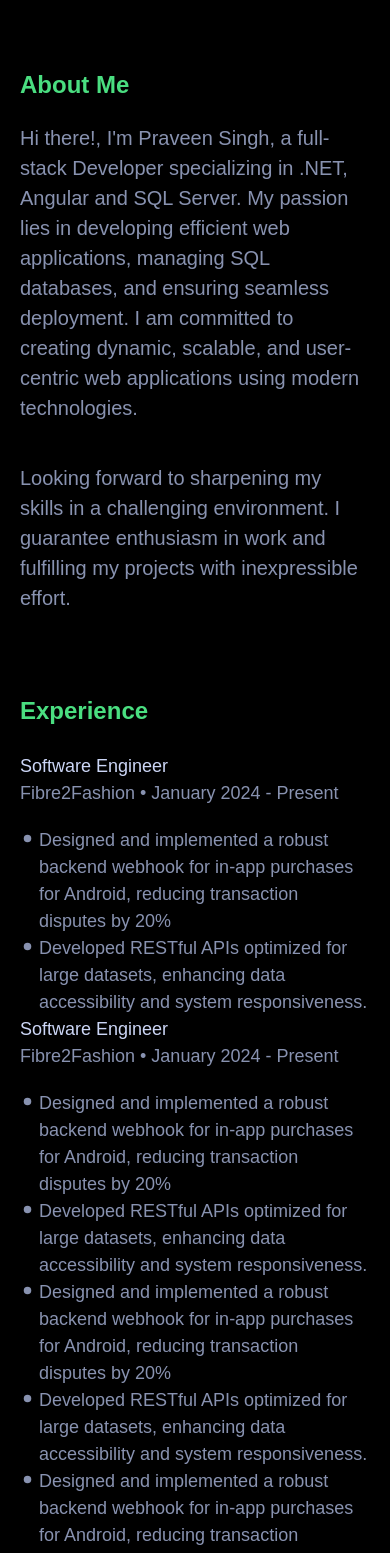
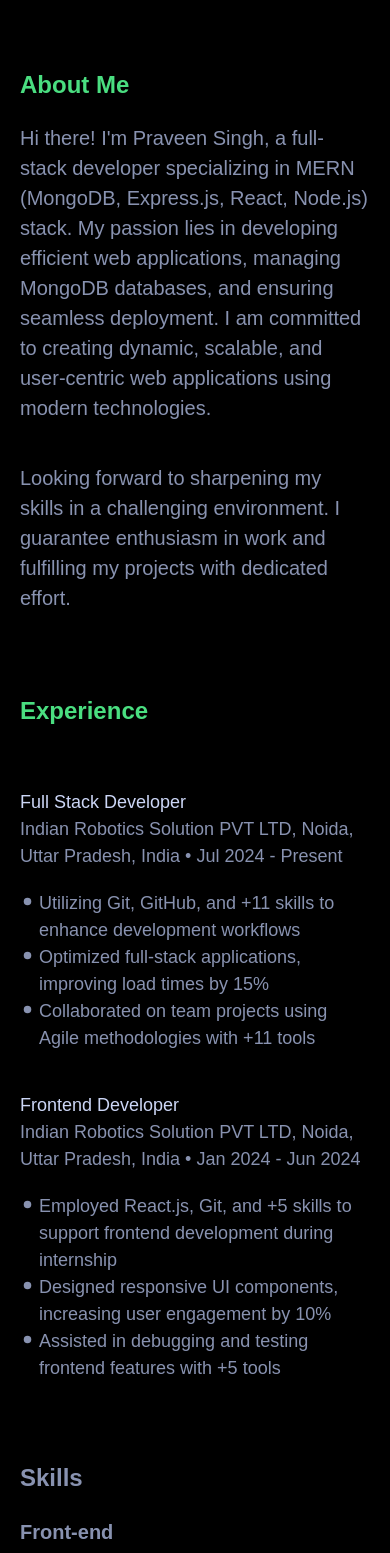
Before and after one commit to thepravinsingh/praveen_portfolio, a Next.js app: page / in a window 390 px wide. Shown: the part 780-2333 px from the top of the page. Built offline with nearby package versions, Linux system fonts and the light colour scheme.

Commit message:
Update AboutMe, Experience, and Projects components; revise personal details, enhance project descriptions, and improve layout

```diff
--- a/app/components/AboutMe.tsx
+++ b/app/components/AboutMe.tsx
@@ -1,20 +1,19 @@
-
 export default function AboutMe() {
   return (
     <div className="" id="about-ms">
       <h3 className="greenTextColor font-bold mb-5">About Me</h3>
       <div className="flex flex-col gap-10 max-w-[750px]">
         <h4 className="greyTextColor">
-          Hi there!, I&apos;m Praveen Singh, a full-stack Developer specializing
-          in .NET, Angular and SQL Server. My passion lies in developing
-          efficient web applications, managing SQL databases, and ensuring
-          seamless deployment. I am committed to creating dynamic, scalable, and
-          user-centric web applications using modern technologies.
+          Hi there! I'm Praveen Singh, a full-stack developer specializing in
+          MERN (MongoDB, Express.js, React, Node.js) stack. My passion lies in
+          developing efficient web applications, managing MongoDB databases, and
+          ensuring seamless deployment. I am committed to creating dynamic,
+          scalable, and user-centric web applications using modern technologies.
         </h4>
         <h4 className="greyTextColor">
           Looking forward to sharpening my skills in a challenging environment.
           I guarantee enthusiasm in work and fulfilling my projects with
-          inexpressible effort.
+          dedicated effort.
         </h4>
       </div>
     </div>
--- a/app/components/Experience.tsx
+++ b/app/components/Experience.tsx
@@ -3,22 +3,23 @@ import { GoDotFill } from "react-icons/go";
 export default function Experience() {
   const experiences = [
     {
-      title: "Software Engineer",
-      company: "Fibre2Fashion • January 2024 - Present",
+      title: "Full Stack Developer",
+      company:
+        "Indian Robotics Solution PVT LTD, Noida, Uttar Pradesh, India • Jul 2024 - Present",
       achievements: [
-        "Designed and implemented a robust backend webhook for in-app purchases for Android, reducing transaction disputes by 20%",
-        "Developed RESTful APIs optimized for large datasets, enhancing data accessibility and system responsiveness.",
+        "Utilizing Git, GitHub, and +11 skills to enhance development workflows",
+        "Optimized full-stack applications, improving load times by 15%",
+        "Collaborated on team projects using Agile methodologies with +11 tools",
       ],
     },
     {
-      title: "Software Engineer",
-      company: "Fibre2Fashion • January 2024 - Present",
+      title: "Frontend Developer",
+      company:
+        "Indian Robotics Solution PVT LTD, Noida, Uttar Pradesh, India • Jan 2024 - Jun 2024",
       achievements: [
-        "Designed and implemented a robust backend webhook for in-app purchases for Android, reducing transaction disputes by 20%",
-        "Developed RESTful APIs optimized for large datasets, enhancing data accessibility and system responsiveness.",
-        "Designed and implemented a robust backend webhook for in-app purchases for Android, reducing transaction disputes by 20%",
-        "Developed RESTful APIs optimized for large datasets, enhancing data accessibility and system responsiveness.",
-        "Designed and implemented a robust backend webhook for in-app purchases for Android, reducing transaction disputes by 20%",
+        "Employed React.js, Git, and +5 skills to support frontend development during internship",
+        "Designed responsive UI components, increasing user engagement by 10%",
+        "Assisted in debugging and testing frontend features with +5 tools",
       ],
     },
   ];
@@ -26,11 +27,11 @@ export default function Experience() {
   return (
     <div id="experience">
       <h3 className="greenTextColor font-bold mb-5">Experience</h3>
-      <div className="flex flex-col gap-15 mt-6">
+      <div className="flex flex-col gap-15">
         {experiences.map((exp, index) => (
           <div
             key={index}
-            className="greyTextColor w-full sm:w-[75%] lg:w-[50%] flex flex-col gap-5"
+            className="greyTextColor w-full sm:w-[75%] lg:w-[50%] flex flex-col gap-5 mt-10"
           >
             <div>
               <p className="whiteGreyTextColor">{exp.title}</p>
--- a/app/components/Projects.jsx
+++ b/app/components/Projects.jsx
@@ -1,66 +1,42 @@
-
 import Image from "next/image";
 import { memo } from "react";
 import { GoDotFill } from "react-icons/go";
 
 const projectsData = [
   {
-    title: "Media Management Platform",
+    title: "ERP Management System",
     description: [
-      "This project aimed to tackle the complexities sues freql regulatory risks, diverting attention away from strategic thinking and creative endeavours.",
-      "Our objective was to streamline the media planning process, minimizing errors and ensuring compliance, allowing teams to focus on strategic decision-making and creativity.",
+      "This project aimed to streamline operations by developing a comprehensive ERP management system, addressing challenges in inventory management, order processing, customer management, and reporting.",
+      "The system integrates seamlessly with external platforms like Indian Robo Store and Drone Service Center, enabling efficient workflows and enhancing decision-making capabilities.",
     ],
     techStack: [
-      "Angular",
-      ".NET Framework",
-      "SQL Server",
-      "Microsoft IIS",
-      "Firebase",
-      "CI/CD",
+      "React.js",
+      "Redux.js",
+      "MongoDB",
+      "NestJS",
+      "Material-UI",
+      "Tailwind CSS",
     ],
     image:
       "https://media.istockphoto.com/id/1428709516/photo/shopping-online-woman-hand-online-shopping-on-laptop-computer-with-virtual-graphic-icon.jpg?s=612x612&w=0&k=20&c=ROAncmFL4lbSQdU4VOhyXu-43ngzfEqHE5ZZAw5FtYk=",
     aosImage: "fade-right",
   },
   {
-    title: "Smile Analysis Web Application",
+    title: "Indian Robo Store E-commerce Platform",
     description: [
-      "Developed and deployed a smile detection application for elderly residents in Japanese old age homes using computer vision and machine learning algorithms.",
-      "Designed and implemented a user-friendly interface using Angular with Flask backend to analyze smiles in real-time.",
+      "Developed a fully functional e-commerce platform for Indian Robo Store, a marketplace specializing in robotics products, offering a seamless user experience with features like product browsing, secure checkout, order tracking, and payment integration.",
+      "Built using a scalable architecture to handle high traffic and support future enhancements.",
     ],
-    techStack: ["Angular", "Python", "SQL Server", "AWS"],
-    image:
-      "https://media.istockphoto.com/id/1428709516/photo/shopping-online-woman-hand-online-shopping-on-laptop-computer-with-virtual-graphic-icon.jpg?s=612x612&w=0&k=20&c=ROAncmFL4lbSQdU4VOhyXu-43ngzfEqHE5ZZAw5FtYk=",
-    aosImage: "fade-left",
-  },
-  {
-    title: "AI Receptionist",
-    description: [
-      "The project involves the implementation of a receptionist system for tourists and hotel guests, utilizing a multilingual AI avatar.",
-      "The system provides assistance and information to guests in multiple languages, enhancing their overall experience while streamlining hotel operations.",
-    ],
-    techStack: ["Node.js", "Python", "OpenAI API", "Nginx"],
+    techStack: ["Next.js", "Tailwind CSS", "NestJS", "MongoDB", "REST APIs"],
     image:
       "https://media.istockphoto.com/id/1428709516/photo/shopping-online-woman-hand-online-shopping-on-laptop-computer-with-virtual-graphic-icon.jpg?s=612x612&w=0&k=20&c=ROAncmFL4lbSQdU4VOhyXu-43ngzfEqHE5ZZAw5FtYk=",
     aosImage: "fade-right",
-  },
-  {
-    title: "DocuQuery AI",
-    description: [
-      "Developed an AI-powered document query system allowing users to upload PDFs and ask questions based on the document content.",
-      "Designed and integrated an Angular-based frontend with a Flask backend for seamless document processing.",
-      "Implemented role-based access control, ensuring only authorized users can manage documents.",
-    ],
-    techStack: ["Angular", "Tailwind CSS", "Flask (Python)", "MongoDB", "AWS"],
-    image:
-      "https://media.istockphoto.com/id/1428709516/photo/shopping-online-woman-hand-online-shopping-on-laptop-computer-with-virtual-graphic-icon.jpg?s=612x612&w=0&k=20&c=ROAncmFL4lbSQdU4VOhyXu-43ngzfEqHE5ZZAw5FtYk=",
-    aosImage: "fade-left",
   },
 ];
 
 function Project() {
   return (
-    <section id="project" >
+    <section id="project">
       <h3 className="font-semibold text-2xl sm:text-3xl lg:text-4xl greenTextColor mb-8 text-center sm:text-left">
         Things I&apos;ve Worked On
       </h3>
@@ -106,10 +82,7 @@ function Project() {
                 </div>
                 <ul className="flex flex-wrap gap-3 sm:gap-4 mt-4">
                   {project.techStack.map((tech, techIndex) => (
-                    <p
-                      key={techIndex}
-                      className="text-xs sm:text-sm"
-                    >
+                    <p key={techIndex} className="text-xs sm:text-sm">
                       {tech}
                     </p>
                   ))}
--- a/app/components/Skills.tsx
+++ b/app/components/Skills.tsx
@@ -2,11 +2,11 @@ import Image from "next/image";
 
 export default function Skills() {
   const frontends = [
-    {
-      name: "Angular",
-      logo: "https://cdn.jsdelivr.net/npm/devicon@2.16.0/icons/angular/angular-original.svg",
-      isInvertLogo: false,
-    },
+    // {
+    //   name: "Angular",
+    //   logo: "https://cdn.jsdelivr.net/npm/devicon@2.16.0/icons/angular/angular-original.svg",
+    //   isInvertLogo: false,
+    // },
     {
       name: "HTML",
       logo: "https://cdn.jsdelivr.net/npm/devicon@2.16.0/icons/html5/html5-original.svg",
@@ -17,11 +17,11 @@ export default function Skills() {
       logo: "https://cdn.jsdelivr.net/npm/devicon@2.16.0/icons/css3/css3-original.svg",
       isInvertLogo: false,
     },
-    {
-      name: "Angular Material",
-      logo: "https://cdn.jsdelivr.net/npm/devicon@2.16.0/icons/angularmaterial/angularmaterial-original.svg",
-      isInvertLogo: false,
-    },
+    // {
+    //   name: "Angular Material",
+    //   logo: "https://cdn.jsdelivr.net/npm/devicon@2.16.0/icons/angularmaterial/angularmaterial-original.svg",
+    //   isInvertLogo: false,
+    // },
     {
       name: "Bootstrap",
       logo: "https://cdn.jsdelivr.net/npm/devicon@2.16.0/icons/bootstrap/bootstrap-original.svg",
@@ -45,26 +45,26 @@ export default function Skills() {
   ];
 
   const backends = [
-    {
-      name: "C#",
-      logo: "https://cdn.jsdelivr.net/npm/devicon@2.16.0/icons/csharp/csharp-original.svg",
-      isInvertLogo: false,
-    },
-    {
-      name: ".Net",
-      logo: "https://cdn.jsdelivr.net/npm/devicon@2.16.0/icons/dotnetcore/dotnetcore-original.svg",
-      isInvertLogo: false,
-    },
-    {
-      name: "Python",
-      logo: "https://cdn.jsdelivr.net/npm/devicon@2.16.0/icons/python/python-original.svg",
-      isInvertLogo: false,
-    },
-    {
-      name: "Entity Framework",
-      logo: "https://cdn.jsdelivr.net/npm/devicon@2.16.0/icons/microsoftsqlserver/microsoftsqlserver-plain.svg",
-      isInvertLogo: false,
-    },
+    // {
+    //   name: "C#",
+    //   logo: "https://cdn.jsdelivr.net/npm/devicon@2.16.0/icons/csharp/csharp-original.svg",
+    //   isInvertLogo: false,
+    // },
+    // {
+    //   name: ".Net",
+    //   logo: "https://cdn.jsdelivr.net/npm/devicon@2.16.0/icons/dotnetcore/dotnetcore-original.svg",
+    //   isInvertLogo: false,
+    // },
+    // {
+    //   name: "Python",
+    //   logo: "https://cdn.jsdelivr.net/npm/devicon@2.16.0/icons/python/python-original.svg",
+    //   isInvertLogo: false,
+    // },
+    // {
+    //   name: "Entity Framework",
+    //   logo: "https://cdn.jsdelivr.net/npm/devicon@2.16.0/icons/microsoftsqlserver/microsoftsqlserver-plain.svg",
+    //   isInvertLogo: false,
+    // },
     {
       name: "Node.js",
       logo: "https://cdn.jsdelivr.net/npm/devicon@2.16.0/icons/nodejs/nodejs-original.svg",
@@ -75,29 +75,29 @@ export default function Skills() {
       logo: "https://cdn.jsdelivr.net/npm/devicon@2.16.0/icons/express/express-original.svg",
       isInvertLogo: true,
     },
-    {
-      name: "Flask",
-      logo: "https://cdn.jsdelivr.net/npm/devicon@2.16.0/icons/flask/flask-original.svg",
-      isInvertLogo: true,
-    },
+    // {
+    //   name: "Flask",
+    //   logo: "https://cdn.jsdelivr.net/npm/devicon@2.16.0/icons/flask/flask-original.svg",
+    //   isInvertLogo: true,
+    // },
   ];
 
   const databases = [
-    {
-      name: "MS SQL",
-      logo: "https://cdn.jsdelivr.net/npm/devicon@2.16.0/icons/microsoftsqlserver/microsoftsqlserver-plain.svg",
-      isInvertLogo: false,
-    },
+    // {
+    //   name: "MS SQL",
+    //   logo: "https://cdn.jsdelivr.net/npm/devicon@2.16.0/icons/microsoftsqlserver/microsoftsqlserver-plain.svg",
+    //   isInvertLogo: false,
+    // },
     {
       name: "MongoDB",
       logo: "https://cdn.jsdelivr.net/npm/devicon@2.16.0/icons/mongodb/mongodb-original.svg",
       isInvertLogo: false,
     },
-    {
-      name: "PostgreSQL",
-      logo: "https://cdn.jsdelivr.net/npm/devicon@2.16.0/icons/postgresql/postgresql-original.svg",
-      isInvertLogo: false,
-    },
+    // {
+    //   name: "PostgreSQL",
+    //   logo: "https://cdn.jsdelivr.net/npm/devicon@2.16.0/icons/postgresql/postgresql-original.svg",
+    //   isInvertLogo: false,
+    // },
     {
       name: "MySQL",
       logo: "https://cdn.jsdelivr.net/npm/devicon@2.16.0/icons/mysql/mysql-original.svg",
@@ -116,11 +116,11 @@ export default function Skills() {
       logo: "https://cdn.jsdelivr.net/npm/devicon@2.16.0/icons/docker/docker-original.svg",
       isInvertLogo: false,
     },
-    {
-      name: "AWS",
-      logo: "https://cdn.jsdelivr.net/npm/devicon@2.16.0/icons/amazonwebservices/amazonwebservices-original-wordmark.svg",
-      isInvertLogo: false,
-    },
+    // {
+    //   name: "AWS",
+    //   logo: "https://cdn.jsdelivr.net/npm/devicon@2.16.0/icons/amazonwebservices/amazonwebservices-original-wordmark.svg",
+    //   isInvertLogo: false,
+    // },
     {
       name: "Vercel",
       logo: "https://cdn.jsdelivr.net/npm/devicon@2.16.0/icons/vercel/vercel-original.svg",
@@ -131,21 +131,21 @@ export default function Skills() {
       logo: "https://cdn.jsdelivr.net/npm/devicon@2.16.0/icons/netlify/netlify-original.svg",
       isInvertLogo: false,
     },
-    {
-      name: "Railway",
-      logo: "https://cdn.jsdelivr.net/npm/devicon@2.16.0/icons/railway/railway-original.svg",
-      isInvertLogo: false,
-    },
+    // {
+    //   name: "Railway",
+    //   logo: "https://cdn.jsdelivr.net/npm/devicon@2.16.0/icons/railway/railway-original.svg",
+    //   isInvertLogo: false,
+    // },
     {
       name: "CI/CD",
       logo: "https://cdn.jsdelivr.net/npm/devicon@2.16.0/icons/githubactions/githubactions-original.svg",
       isInvertLogo: false,
     },
-    {
-      name: "Nginx",
-      logo: "https://cdn.jsdelivr.net/npm/devicon@2.16.0/icons/nginx/nginx-original.svg",
-      isInvertLogo: false,
-    },
+    // {
+    //   name: "Nginx",
+    //   logo: "https://cdn.jsdelivr.net/npm/devicon@2.16.0/icons/nginx/nginx-original.svg",
+    //   isInvertLogo: false,
+    // },
   ];
 
   const skillCategories = [
```
